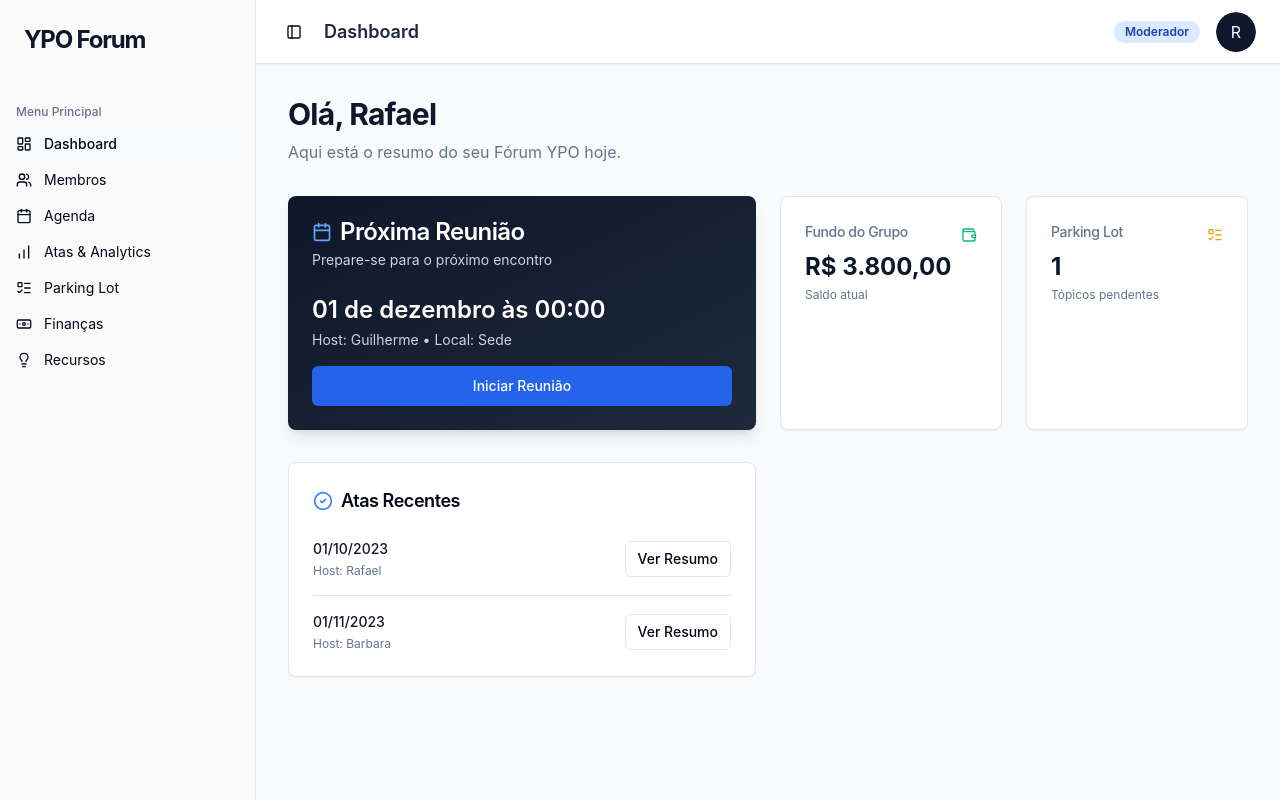
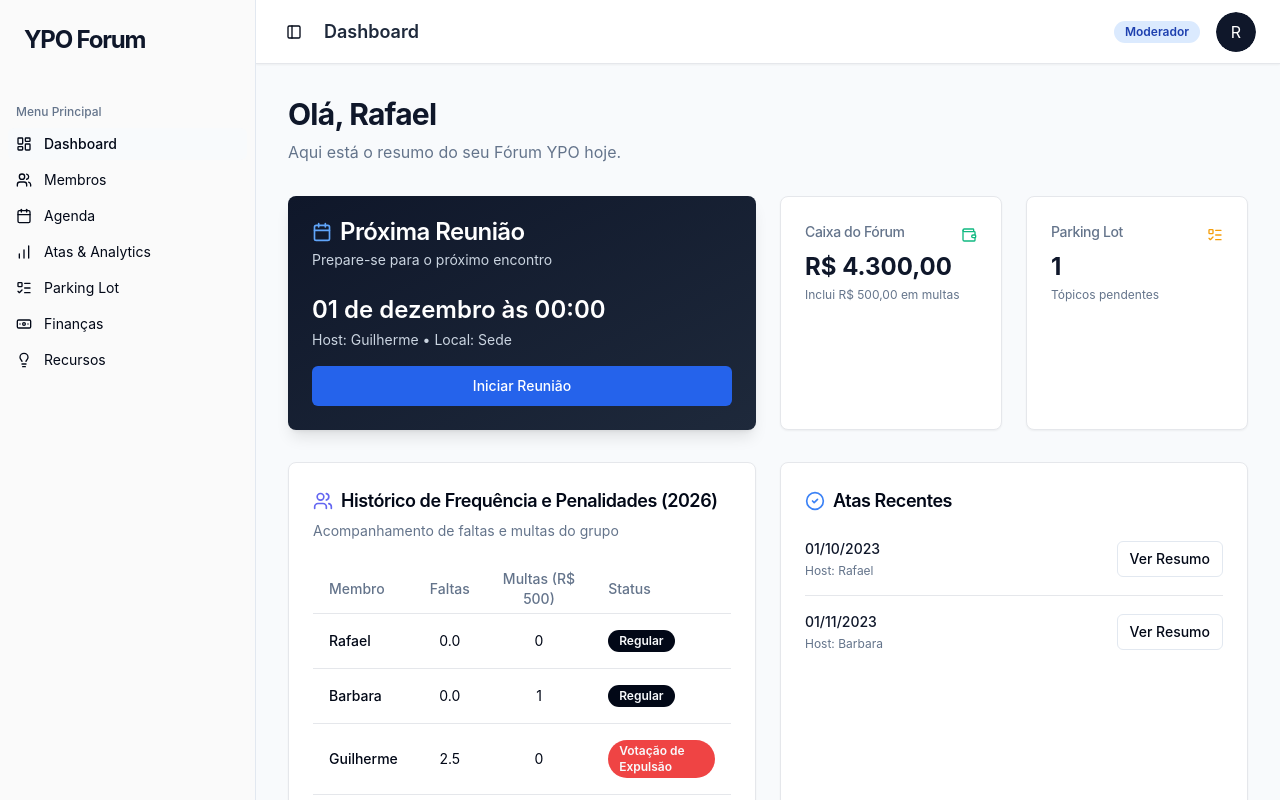
Before and after one commit to rblanco-bot/sistema-gestao-forum-ypo-u5c3xru6d, a React (Vite) app: page / in a window 1280 px wide. Built offline with nearby package versions, Linux system fonts and the light colour scheme.

Commit message:
feat: Implement attendance tracking and fines

```diff
--- a/src/App.tsx
+++ b/src/App.tsx
@@ -22,9 +22,11 @@ import Step5Housekeeping from './pages/meeting/Step5Housekeeping'
 
 import { MainProvider } from './stores/main'
 import { MeetingProvider } from './stores/useMeetingStore'
+import { AttendanceProvider } from './stores/useAttendanceStore'
 
 const App = () => (
   <MainProvider>
+    <AttendanceProvider>
       <MeetingProvider>
         <BrowserRouter future={{ v7_startTransition: false, v7_relativeSplatPath: false }}>
           <TooltipProvider>
@@ -55,6 +57,7 @@ const App = () => (
           </TooltipProvider>
         </BrowserRouter>
       </MeetingProvider>
+    </AttendanceProvider>
   </MainProvider>
 )
 
--- /dev/null
+++ b/src/components/AttendanceDashboard.tsx
@@ -0,0 +1,88 @@
+import { Users } from 'lucide-react'
+import { Card, CardContent, CardDescription, CardHeader, CardTitle } from '@/components/ui/card'
+import {
+  Table,
+  TableBody,
+  TableCell,
+  TableHead,
+  TableHeader,
+  TableRow,
+} from '@/components/ui/table'
+import { Badge } from '@/components/ui/badge'
+import { MEMBERS } from '@/lib/mock'
+import useAttendanceStore from '@/stores/useAttendanceStore'
+
+export function AttendanceDashboard() {
+  const { records } = useAttendanceStore()
+  const currentYear = new Date().getFullYear()
+  const yearlyRecords = records.filter((r) => new Date(r.meetingDate).getFullYear() === currentYear)
+
+  const stats = MEMBERS.map((m) => {
+    let absences = 0
+    let fines = 0
+
+    yearlyRecords
+      .filter((r) => r.memberId === m.id)
+      .forEach((r) => {
+        if (r.status === 'ausente') {
+          absences += 1.0
+        } else if (r.status === 'atrasado') {
+          if (r.delayMinutes > 15) {
+            absences += 0.5
+          } else if (r.delayMinutes > 0) {
+            fines += 1
+          }
+        }
+      })
+
+    return { ...m, absences, fines }
+  })
+
+  return (
+    <Card className="shadow-sm">
+      <CardHeader>
+        <CardTitle className="text-lg flex items-center gap-2">
+          <Users className="h-5 w-5 text-indigo-500" />
+          Histórico de Frequência e Penalidades ({currentYear})
+        </CardTitle>
+        <CardDescription>Acompanhamento de faltas e multas do grupo</CardDescription>
+      </CardHeader>
+      <CardContent>
+        <Table>
+          <TableHeader>
+            <TableRow>
+              <TableHead>Membro</TableHead>
+              <TableHead className="text-center">Faltas</TableHead>
+              <TableHead className="text-center">Multas (R$ 500)</TableHead>
+              <TableHead>Status</TableHead>
+            </TableRow>
+          </TableHeader>
+          <TableBody>
+            {stats.map((s) => {
+              let statusLabel = 'Regular'
+              let badgeVariant = 'default'
+              if (s.absences > 2.0) {
+                statusLabel = 'Votação de Expulsão'
+                badgeVariant = 'destructive'
+              } else if (s.absences >= 1.5) {
+                statusLabel = 'Atenção'
+                badgeVariant = 'secondary'
+              }
+
+              return (
+                <TableRow key={s.id}>
+                  <TableCell className="font-medium">{s.name}</TableCell>
+                  <TableCell className="text-center">{s.absences.toFixed(1)}</TableCell>
+                  <TableCell className="text-center">{s.fines}</TableCell>
+                  <TableCell>
+                    <Badge variant={badgeVariant as any}>{statusLabel}</Badge>
+                  </TableCell>
+                </TableRow>
+              )
+            })}
+          </TableBody>
+        </Table>
+      </CardContent>
+    </Card>
+  )
+}
--- a/src/pages/Index.tsx
+++ b/src/pages/Index.tsx
@@ -5,6 +5,8 @@ import { Button } from '@/components/ui/button'
 import { Badge } from '@/components/ui/badge'
 import useMainStore from '@/stores/main'
 import { MEETINGS, PARKING_LOT, FINANCE_TRANSACTIONS } from '@/lib/mock'
+import { AttendanceDashboard } from '@/components/AttendanceDashboard'
+import useAttendanceStore from '@/stores/useAttendanceStore'
 
 export default function Index() {
   const { currentUser } = useMainStore()
@@ -13,7 +15,19 @@ export default function Index() {
   const pastMeetings = MEETINGS.filter((m) => m.status === 'Finalizada').slice(0, 3)
   const pendingTopics = PARKING_LOT.filter((p) => p.status === 'Pendente').length
 
+  const { records } = useAttendanceStore()
+
   const balance = FINANCE_TRANSACTIONS.reduce((acc, curr) => acc + curr.value, 0)
+
+  const currentYear = new Date().getFullYear()
+  const totalFinesValue =
+    records.filter(
+      (r) =>
+        new Date(r.meetingDate).getFullYear() === currentYear &&
+        r.status === 'atrasado' &&
+        r.delayMinutes > 0 &&
+        r.delayMinutes <= 15,
+    ).length * 500
 
   return (
     <div className="space-y-8 animate-fade-in-up">
@@ -65,16 +79,22 @@ export default function Index() {
 
         <Card className="shadow-sm">
           <CardHeader className="flex flex-row items-center justify-between pb-2">
-            <CardTitle className="text-sm font-medium text-slate-500">Fundo do Grupo</CardTitle>
+            <CardTitle className="text-sm font-medium text-slate-500">Caixa do Fórum</CardTitle>
             <Wallet className="h-4 w-4 text-emerald-500" />
           </CardHeader>
           <CardContent>
             <div className="text-2xl font-bold text-slate-900">
               {new Intl.NumberFormat('pt-BR', { style: 'currency', currency: 'BRL' }).format(
-                balance,
+                balance + totalFinesValue,
               )}
             </div>
-            <p className="text-xs text-slate-500 mt-1">Saldo atual</p>
+            <p className="text-xs text-slate-500 mt-1">
+              Inclui{' '}
+              {new Intl.NumberFormat('pt-BR', { style: 'currency', currency: 'BRL' }).format(
+                totalFinesValue,
+              )}{' '}
+              em multas
+            </p>
           </CardContent>
         </Card>
 
@@ -91,6 +111,7 @@ export default function Index() {
       </div>
 
       <div className="grid gap-6 md:grid-cols-2">
+        <AttendanceDashboard />
         <Card className="shadow-sm">
           <CardHeader>
             <CardTitle className="text-lg flex items-center gap-2">
--- a/src/pages/meeting/Step1Opening.tsx
+++ b/src/pages/meeting/Step1Opening.tsx
@@ -1,4 +1,4 @@
-import { useState } from 'react'
+import { useState, useEffect } from 'react'
 import { RefreshCw, UserCheck, CheckSquare } from 'lucide-react'
 import { Card, CardContent, CardHeader, CardTitle } from '@/components/ui/card'
 import { Label } from '@/components/ui/label'
@@ -21,6 +21,7 @@ import { Button } from '@/components/ui/button'
 import { Checkbox } from '@/components/ui/checkbox'
 import { Input } from '@/components/ui/input'
 import useMeetingStore from '@/stores/useMeetingStore'
+import useAttendanceStore from '@/stores/useAttendanceStore'
 import { MEMBERS, ICEBREAKERS, EMOTIONS } from '@/lib/mock'
 
 export default function Step1Opening() {
@@ -36,7 +37,31 @@ export default function Step1Opening() {
     attendanceTimes,
     setAttendanceTimes,
   } = useMeetingStore()
+  const { addMeetingRecords } = useAttendanceStore()
   const [icebreaker, setIcebreaker] = useState<(typeof ICEBREAKERS)[0] | null>(null)
+
+  useEffect(() => {
+    if (!meetingDetails.date) return
+    const newRecords = MEMBERS.map((m) => {
+      const status = attendance[m.id] || 'presente'
+      let delayMinutes = 0
+      if (status === 'atrasado' && meetingDetails.startTime && attendanceTimes[m.id]) {
+        const [startH, startM] = meetingDetails.startTime.split(':').map(Number)
+        const [arrH, arrM] = attendanceTimes[m.id].split(':').map(Number)
+        const startTotal = startH * 60 + startM
+        const arrTotal = arrH * 60 + arrM
+        delayMinutes = Math.max(0, arrTotal - startTotal)
+      }
+      return {
+        meetingId: meetingDetails.date,
+        meetingDate: meetingDetails.date,
+        memberId: m.id,
+        status,
+        delayMinutes,
+      }
+    })
+    addMeetingRecords(newRecords)
+  }, [attendance, attendanceTimes, meetingDetails, addMeetingRecords])
 
   const handleShuffle = () => {
     let available = ICEBREAKERS.filter((ib) => !usedIcebreakers.includes(ib.text))
--- /dev/null
+++ b/src/stores/useAttendanceStore.ts
@@ -0,0 +1,85 @@
+import React, { createContext, useContext, useState, useEffect, useCallback } from 'react'
+import { MEMBERS } from '@/lib/mock'
+
+export type AttendanceRecord = {
+  meetingId: string
+  meetingDate: string
+  memberId: string
+  status: string
+  delayMinutes: number
+}
+
+type AttendanceContextType = {
+  records: AttendanceRecord[]
+  addMeetingRecords: (records: AttendanceRecord[]) => void
+}
+
+const AttendanceContext = createContext<AttendanceContextType | null>(null)
+
+const currentYear = new Date().getFullYear()
+const MOCK_RECORDS: AttendanceRecord[] = [
+  {
+    meetingId: 'mock-1',
+    meetingDate: `${currentYear}-01-15`,
+    memberId: MEMBERS[1]?.id || MEMBERS[0]?.id,
+    status: 'atrasado',
+    delayMinutes: 10,
+  },
+  {
+    meetingId: 'mock-2',
+    meetingDate: `${currentYear}-02-15`,
+    memberId: MEMBERS[2]?.id || MEMBERS[0]?.id,
+    status: 'ausente',
+    delayMinutes: 0,
+  },
+  {
+    meetingId: 'mock-3',
+    meetingDate: `${currentYear}-03-15`,
+    memberId: MEMBERS[2]?.id || MEMBERS[0]?.id,
+    status: 'ausente',
+    delayMinutes: 0,
+  },
+  {
+    meetingId: 'mock-4',
+    meetingDate: `${currentYear}-04-15`,
+    memberId: MEMBERS[2]?.id || MEMBERS[0]?.id,
+    status: 'atrasado',
+    delayMinutes: 20,
+  },
+]
+
+export const AttendanceProvider = ({ children }: { children: React.ReactNode }) => {
+  const [records, setRecords] = useState<AttendanceRecord[]>(() => {
+    try {
+      const stored = localStorage.getItem('ypo_attendance_history')
+      return stored ? JSON.parse(stored) : MOCK_RECORDS
+    } catch {
+      return MOCK_RECORDS
+    }
+  })
+
+  useEffect(() => {
+    localStorage.setItem('ypo_attendance_history', JSON.stringify(records))
+  }, [records])
+
+  const addMeetingRecords = useCallback((newRecords: AttendanceRecord[]) => {
+    setRecords((prev) => {
+      const meetingId = newRecords[0]?.meetingId
+      if (!meetingId) return prev
+      const filtered = prev.filter((r) => r.meetingId !== meetingId)
+      return [...filtered, ...newRecords]
+    })
+  }, [])
+
+  return React.createElement(
+    AttendanceContext.Provider,
+    { value: { records, addMeetingRecords } },
+    children,
+  )
+}
+
+export default function useAttendanceStore() {
+  const context = useContext(AttendanceContext)
+  if (!context) throw new Error('useAttendanceStore must be used within AttendanceProvider')
+  return context
+}
```
Also changed, not shown: .skip.config.json. Lines whose indentation alone changed are shown as unchanged.
